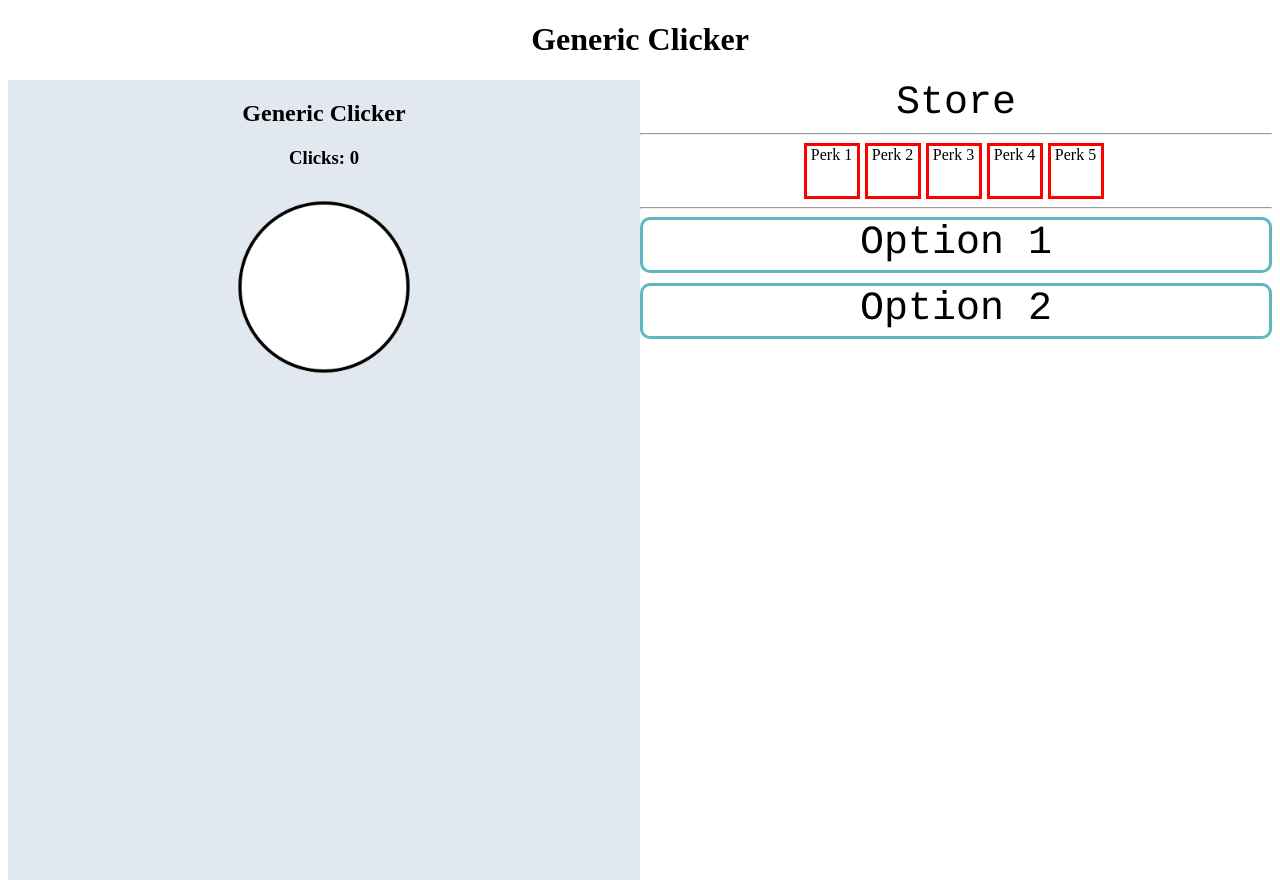
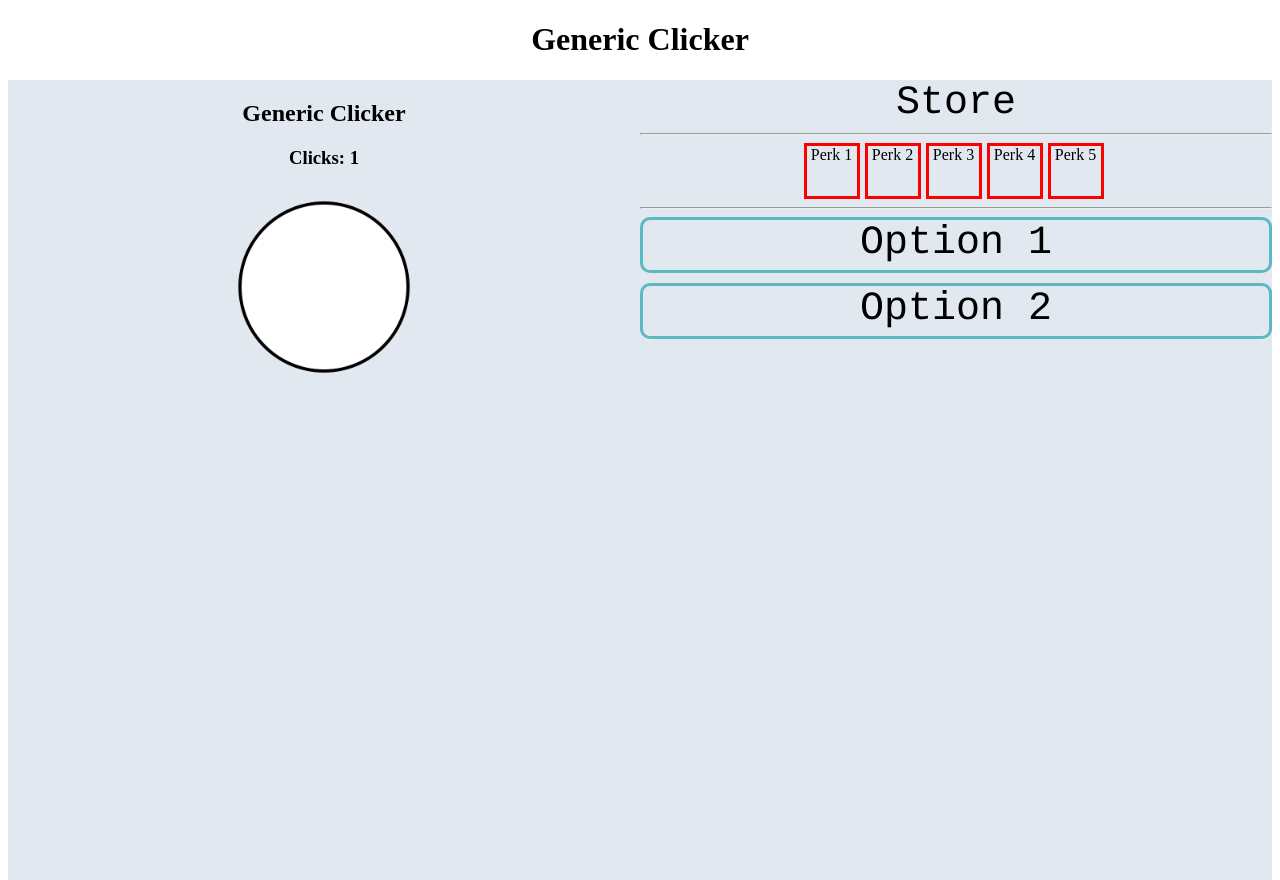
Before and after one commit to zbolmb/C1CodersCurriculum, a plain HTML site: page index.html in a window 1280 px wide. Both pictures are taken after a click on the link 324 px from the left and 381 px from the top of the page. Drawn offline with Linux system fonts and the light colour scheme.

Commit message:
added clicking functionality

```diff
--- a/index.html
+++ b/index.html
@@ -2,6 +2,7 @@
 <html>
     <head>
         <link rel="stylesheet" type="text/css" href="style.css">
+        <script src="index.js"></script>
     </head>
     <body>
         <div class="header">
@@ -10,9 +11,9 @@
 
         <div class="columns c1">
             <h2 class="click_section"> Generic Clicker </h2>
-            <h3 class="click_count"> Clicks: 0 </h3>
+            <h3 class="click_count" id="click_count"> Clicks: 0 </h3>
             <div class="circle">
-                <a href="#">
+                <a onclick="onClick()" class="circleButton">
                     <img class="circle" src="./circle.png">
                 </a>
             </div>
--- a/index.js
+++ b/index.js
@@ -0,0 +1,9 @@
+var clicksPerSecond = 0;
+var clicks = 0;
+var amountPerClick = 1;
+
+var onClick = function() {
+    clicks += amountPerClick;
+    console.log("document.getElementById")
+    document.getElementById("click_count").innerHTML = "Clicks: " + clicks;
+}
--- a/style.css
+++ b/style.css
@@ -8,11 +8,13 @@
     margin: 0;
     padding: 0;
     width: 50%;
+    background-color: #e1e8f0;
+    height: 100vh;
 }
 
 .c1 {
-    background-color: #e1e8f0;
-    height: 100vh;
+    /*background-color: #e1e8f0;*/
+    /*height: 100vh;*/
 }
 
 .circle {
```
Also changed, not shown: styling.css (line endings or trailing spaces), 1 other file.
